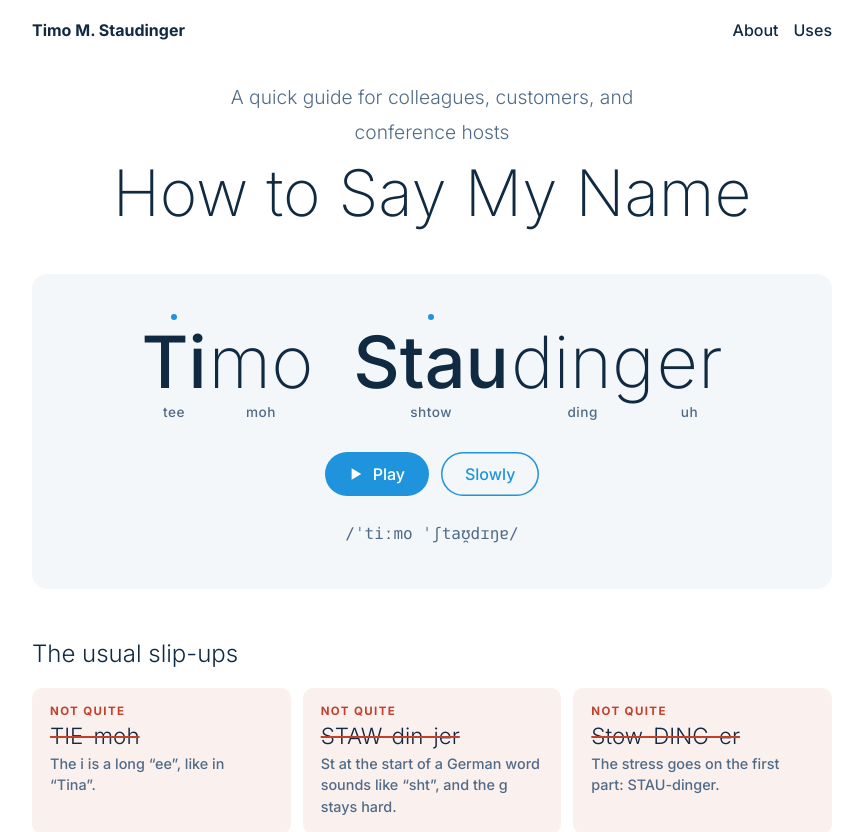
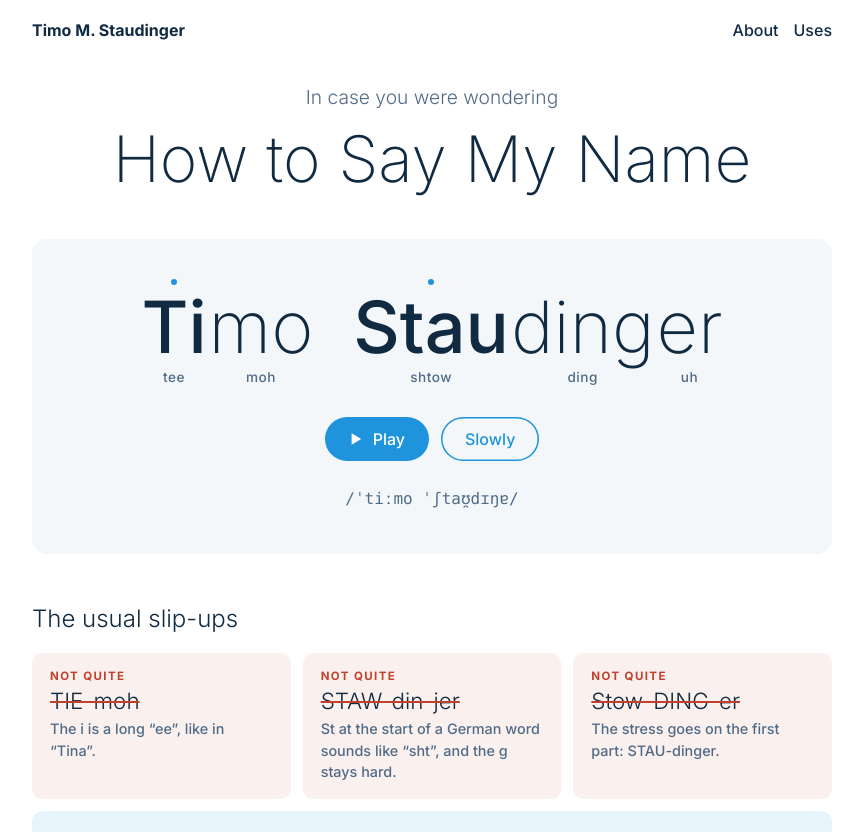
Before and after one commit to TimoStaudinger/timostaudinger.com, a Next.js app: page /say in a window 1280 px wide. Shown: the top 832 px of the page, without its empty margins (208-1071 px from the left). Built offline with nearby package versions, Linux system fonts and the light colour scheme; no server answers.

Commit message:
Simplify /say subtitle

```diff
--- a/src/app/(site)/say/_components/SayClient.tsx
+++ b/src/app/(site)/say/_components/SayClient.tsx
@@ -144,7 +144,7 @@ const SayClient = () => {
     <Layout showFooter>
       <ContentHeader
         title="How to Say My Name"
-        excerpt="A quick guide for colleagues, customers, and conference hosts"
+        excerpt="In case you were wondering"
         showProfile={false}
       />
 
```
Also changed, not shown: 1 other file (tests, documents, lock files or other folders).
